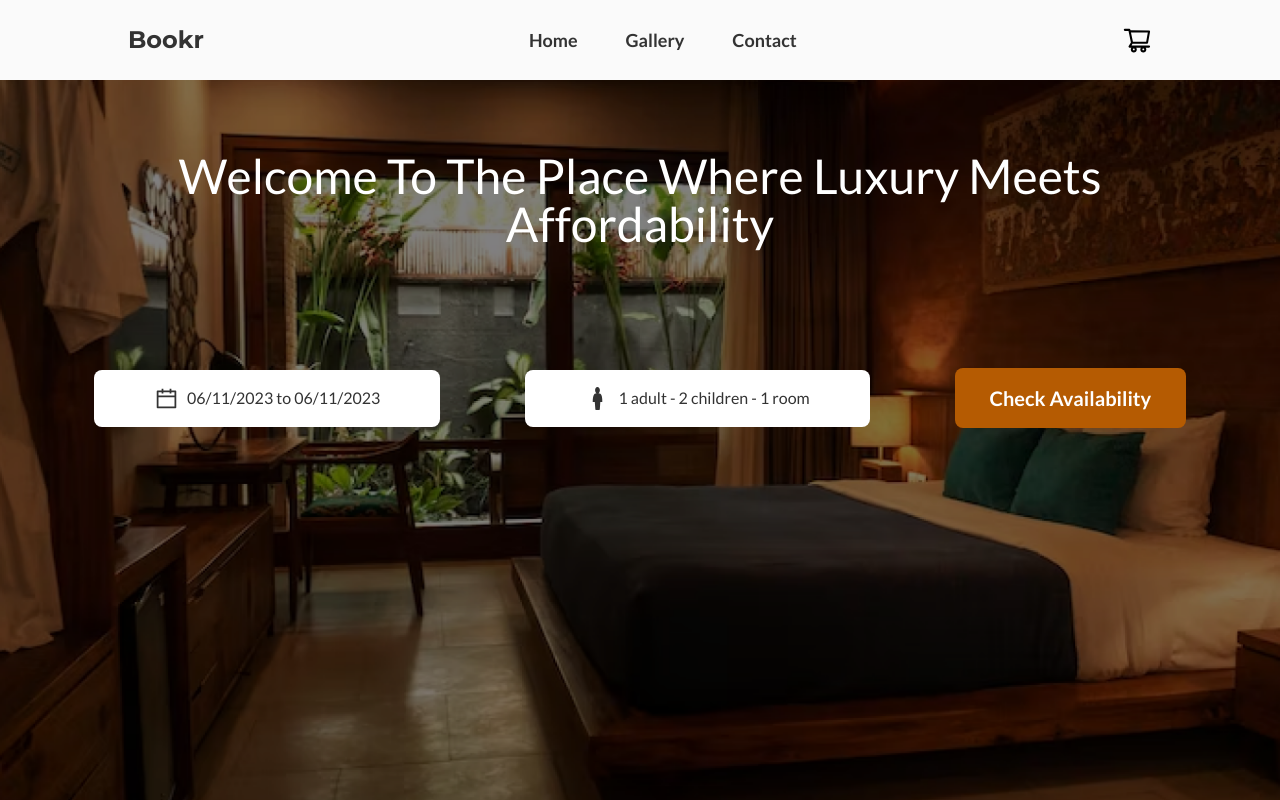
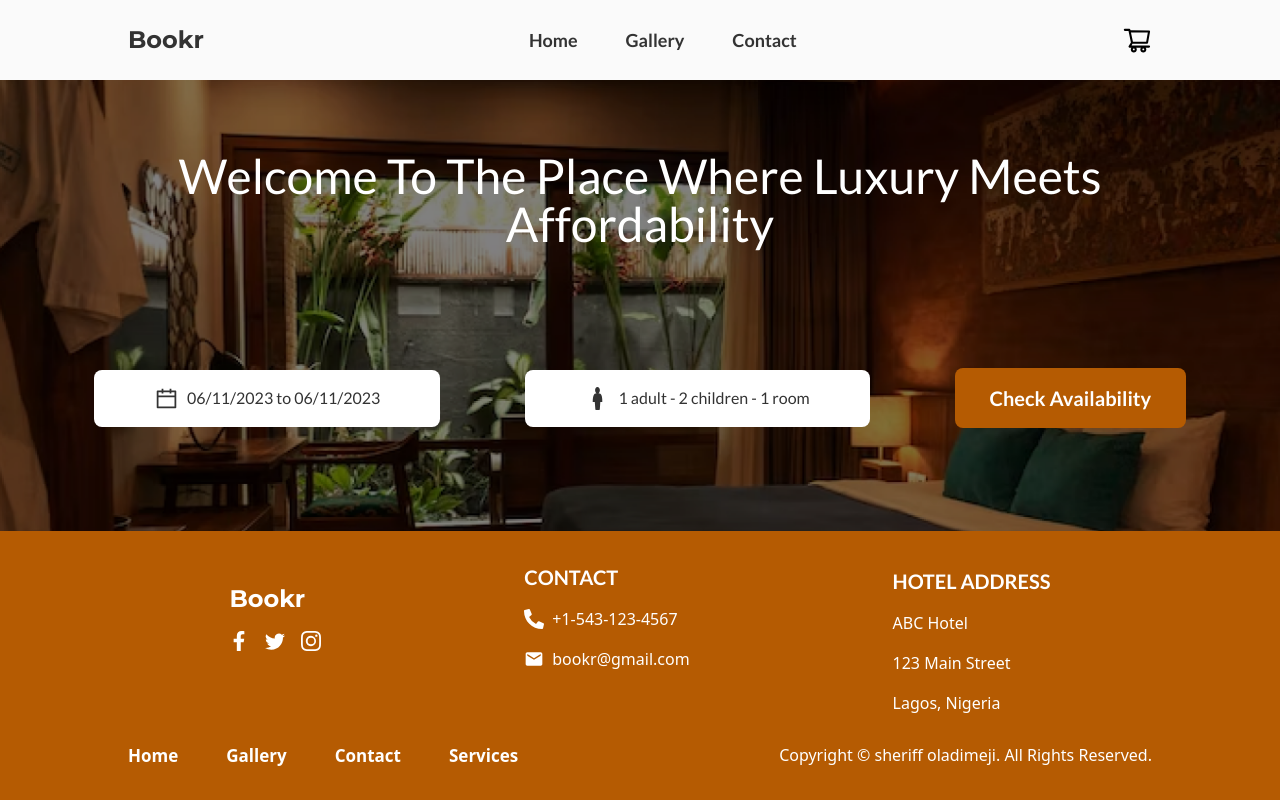
Before and after one commit to Sheriff-Oladimeji/bookr, a React (Vite) app: page / in a window 1280 px wide. Shown: the top 800 px of the page. Built offline with nearby package versions, Linux system fonts and the light colour scheme.

Commit message:
fix: fix footer margin bottom

```diff
--- a/src/components/footer/Footer.jsx
+++ b/src/components/footer/Footer.jsx
@@ -1,16 +1,16 @@
 import { BsTwitter, BsInstagram } from "react-icons/bs";
-import { FaFacebookF,  FaPhoneAlt } from "react-icons/fa";
-import { MdMail } from "react-icons/md"
+import { FaFacebookF, FaPhoneAlt } from "react-icons/fa";
+import { MdMail } from "react-icons/md";
 import { Link } from "react-router-dom";
 
 const Footer = () => {
   return (
-    <footer className="bg-brown text-white py-8 mb-0">
-      <div className="w-[80%] mx-auto ">
-        <div className="flex flex-col md:flex-row md:items-center justify-around w-full ">
+    <footer className="bg-brown text-white py-8">
+      <div className="w-[80%] mx-auto">
+        <div className="flex flex-col md:flex-row md:items-center justify-around w-full">
           <div className="flex flex-col justify-center space-y-4 mb-12">
             <span className="font-bold text-2xl font-mont">Bookr</span>
-            <div className="flex gap-4 text-white  cursor-pointer">
+            <div className="flex gap-4 text-white cursor-pointer">
               <FaFacebookF size={20} className="hover:text-dark" />
               <BsTwitter size={20} className="hover:text-dark" />
               <BsInstagram size={20} className="hover:text-dark" />
@@ -18,23 +18,22 @@ const Footer = () => {
           </div>
           <div className="flex flex-col justify-center space-y-4 mb-12">
             <span className="font-bold text-xl font-lato">CONTACT</span>
-            <p className="flex items-center gap-2 ">
+            <p className="flex items-center gap-2">
               <FaPhoneAlt size={20} /> +1-543-123-4567
             </p>
-            <p className="flex items-center gap-2 ">
+            <p className="flex items-center gap-2">
               <MdMail size={20} /> bookr@gmail.com
             </p>
           </div>
-
           <div className="flex flex-col justify-center space-y-4">
             <span className="font-bold text-xl font-lato">HOTEL ADDRESS</span>
-            <p className="flex items-center gap-2 ">ABC Hotel</p>
-            <p className="flex items-center gap-2 ">123 Main Street</p>
-            <p className="flex items-center gap-2 ">Lagos, Nigeria</p>
+            <p className="flex items-center gap-2">ABC Hotel</p>
+            <p className="flex items-center gap-2">123 Main Street</p>
+            <p className="flex items-center gap-2">Lagos, Nigeria</p>
           </div>
         </div>
         <div className="flex flex-col md:items-center md:flex-row justify-between mt-6 space-y-4 md:space-y-0">
-          <ul className="flex items-center gap-6 md:gap-12  font-semibold    text-white text-[17px] flex-wrap">
+          <ul className="flex items-center gap-6 md:gap-12 font-semibold text-white text-[17px] flex-wrap">
             <p>
               <Link to="/">Home</Link>
             </p>
@@ -49,12 +48,14 @@ const Footer = () => {
             </p>
           </ul>
           <div>
-            <p>Copyright © sheriff oladimeji. All Rights Reserved.</p>
+            <p className="mb-0">
+              Copyright © sheriff oladimeji. All Rights Reserved.
+            </p>
           </div>
         </div>
       </div>
     </footer>
   );
-}
+};
 
-export default Footer
+export default Footer;
--- a/src/index.css
+++ b/src/index.css
@@ -11,11 +11,14 @@
   li{
     @apply text-dark hover:text-brown  cursor-pointer;
   }
-  *{
-    margin: 0;
-    padding: 0;
-    box-sizing: border-box;
-  }
+
+    footer {
+      position: fixed;
+      bottom: 0;
+      left: 0;
+      right: 0;
+      margin-bottom: 0;
+    }
 }
 .box {
   @apply bg-white cursor-pointer text-dark flex-col items-center justify-center p-4 text-center w-[100%] md:w-[30%] rounded-lg;
```
